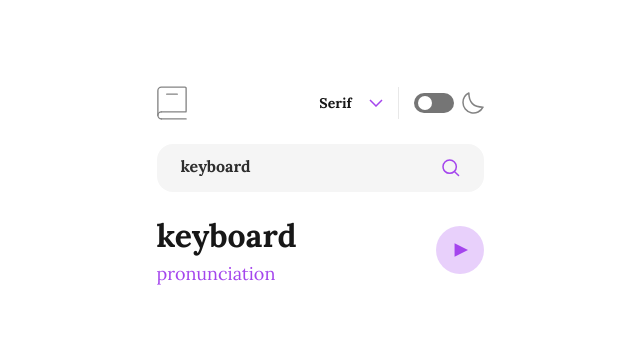
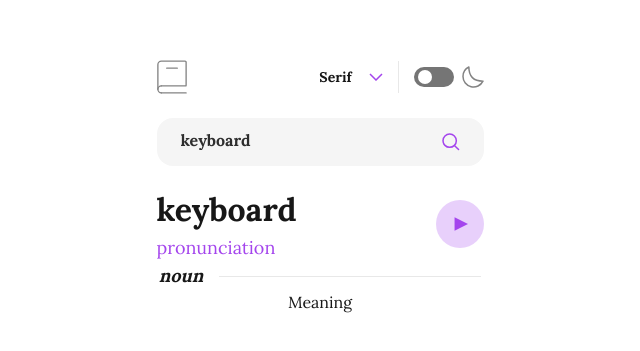
Before and after one commit to YokoMentor/dictionary-app, a Next.js app: page / in a window 1280 px wide. Shown: the part 213-564 px from the top of the page, without its empty margins (320-960 px from the left). Built offline with nearby package versions, Linux system fonts and the light colour scheme.

Commit message:
Noun container

```diff
--- a/app/page.module.css
+++ b/app/page.module.css
@@ -6,11 +6,17 @@
   background-image: url('../public/icon-arrow-down.svg');
 }
 
-.divider {
+.divider_v {
   width: 1px;
   height: 32px;
   background-color: hsl(0, 0%, 91%);
   margin: 0 15px;
+}
+
+.divider_h {
+  width: 262px;
+  height: 1px;
+  background-color: hsl(0, 0%, 91%);
 }
 
 .switch {
--- a/app/page.tsx
+++ b/app/page.tsx
@@ -8,7 +8,7 @@ export default function Page() {
           <div className={`${styles.logo} w-[30px] h-[34px] bg-no-repeat bg-center bg-contain`}></div>
           <div className='flex flex-row items-center justify-center'>
             <button className={`${styles.icon_arrow} w-[98px] h-[24px] bg-no-repeat bg-right text-[14px] font-bold pl-1`}>Serif</button>
-            <div className={`${styles.divider}`}></div>
+            <div className={`${styles.divider_v}`}></div>
             <div className='flex flex-row items-center justify-center'>
               <input type="checkbox" id="toggle-switch" hidden/>
               <label htmlFor="toggle-switch" className={`${styles.switch}`}></label>
@@ -27,6 +27,13 @@ export default function Page() {
           </div>
           <div className={`${styles.icon_play} w-[48px] h-[48px] bg-no-repeat bg-center bg-contain`}></div>
         </div>
+        <div className='flex flex-col items-center w-full'>
+          <div className='flex flex-row justify-between items-center'>
+            <div className='font-bold text-lg italic mr-4'>noun</div>
+            <div className={`${styles.divider_h}`}></div>
+          </div>
+          <div className=''>Meaning</div>
+        </div>
       </div>
     </div>
   );
```
